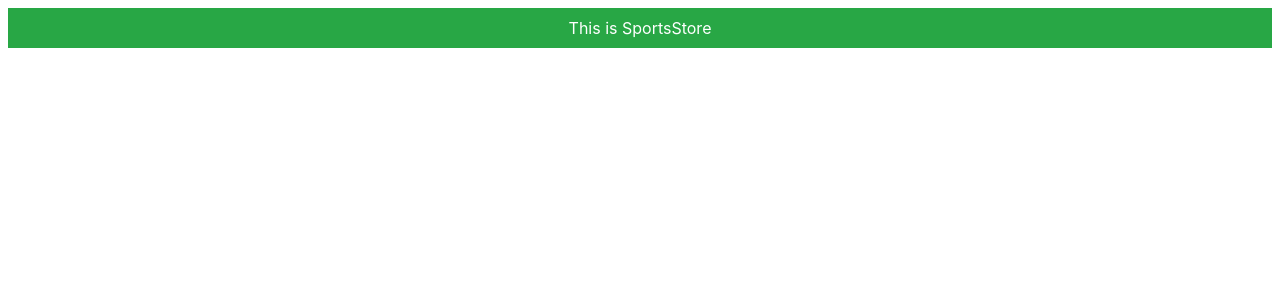
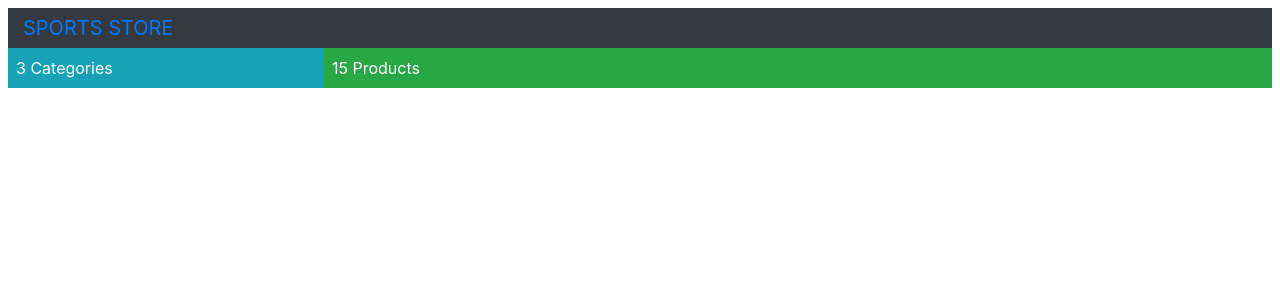
Before and after one commit to Harukine/SportsStore, an Angular app: page / in a window 1280 px wide. Shown: the top 300 px of the page. Built offline with nearby package versions, Linux system fonts and the light colour scheme.

Commit message:
updated template to use store template

```diff
--- a/src/app/app.component.ts
+++ b/src/app/app.component.ts
@@ -2,9 +2,7 @@ import { Component } from '@angular/core';
 
 @Component({
   selector: 'app-root',
-  template: `<div class="bg-success p-2 text-center text-white">
-                    This is SportsStore
-                </div>`,
+  template: `<store></store>`,
   styleUrls: ['./app.component.css']
 })
 export class AppComponent {
```
